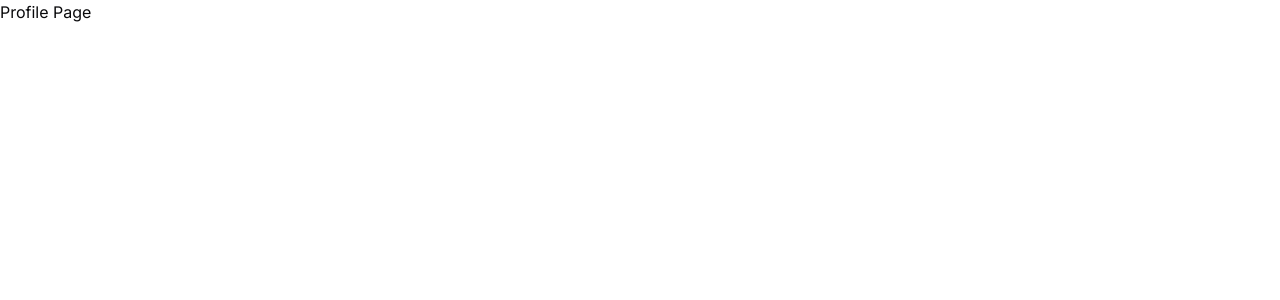
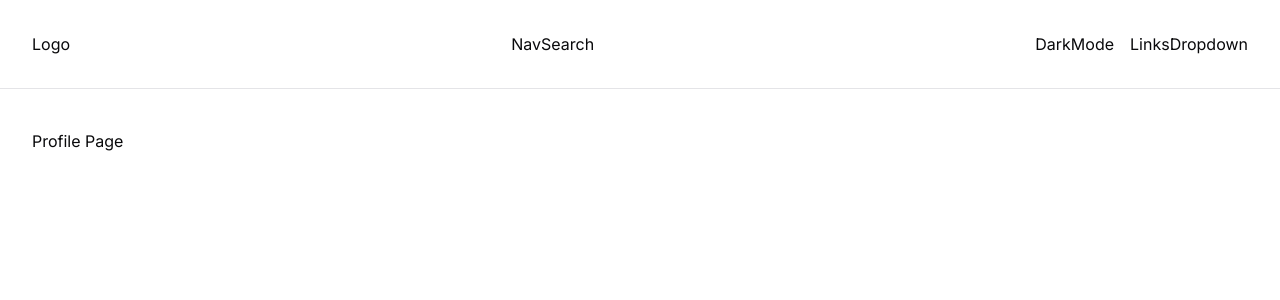
Before and after one commit to mmaustin/booking-app, a Next.js app in the folder booking/: page /profile in a window 1280 px wide. Shown: the top 300 px of the page. Built offline with nearby package versions, Linux system fonts and the light colour scheme.

Commit message:
Created navbar components and custon tailwind container class

```diff
--- a/booking/app/globals.css
+++ b/booking/app/globals.css
@@ -1,6 +1,12 @@
 @tailwind base;
 @tailwind components;
 @tailwind utilities;
+
+@layer components {
+  .container {
+    @apply mx-auto max-w-6xl xl:max-w-7xl px-8;
+  }
+}
 
 @layer base {
   :root {
--- a/booking/app/layout.tsx
+++ b/booking/app/layout.tsx
@@ -1,6 +1,7 @@
 import type { Metadata } from "next";
 import { Inter } from "next/font/google";
 import "./globals.css";
+import Navbar from "@/components/navbar/Navbar";
 
 const inter = Inter({ subsets: ["latin"] });
 
@@ -16,7 +17,12 @@
 }>) {
   return (
     <html lang="en">
-      <body className={inter.className}>{children}</body>
+      <body className={inter.className}>
+        <Navbar />
+        <main className=" container py-10">
+          {children}
+        </main>
+      </body>
     </html>
   );
 }
--- /dev/null
+++ b/booking/components/navbar/DarkMode.tsx
@@ -0,0 +1,9 @@
+
+
+
+const DarkMode = () => {
+  return (
+    <div>DarkMode</div>
+  )
+}
+export default DarkMode;
--- /dev/null
+++ b/booking/components/navbar/LinksDropdown.tsx
@@ -0,0 +1,9 @@
+
+
+
+const LinksDropdown = () => {
+  return (
+    <div>LinksDropdown</div>
+  )
+}
+export default LinksDropdown;
--- /dev/null
+++ b/booking/components/navbar/Logo.tsx
@@ -0,0 +1,9 @@
+
+
+
+const Logo = () => {
+  return (
+    <div>Logo</div>
+  )
+}
+export default Logo;
--- /dev/null
+++ b/booking/components/navbar/NavSearch.tsx
@@ -0,0 +1,9 @@
+
+
+
+const NavSearch = () => {
+  return (
+    <div>NavSearch</div>
+  )
+}
+export default NavSearch;
--- /dev/null
+++ b/booking/components/navbar/Navbar.tsx
@@ -0,0 +1,20 @@
+import DarkMode from "./DarkMode";
+import LinksDropdown from "./LinksDropdown";
+import Logo from "./Logo";
+import NavSearch from "./NavSearch";
+
+const Navbar = () => {
+  return (
+    <nav className="border-b">
+      <div className=" container flex flex-col sm:flex-row sm:justify-between sm:items-center flex-wrap gap-4 py-8">
+        <Logo />
+        <NavSearch />
+        <div className="flex gap-4 items-center">
+          <DarkMode />
+          <LinksDropdown />
+        </div>
+      </div>
+    </nav>
+  )
+}
+export default Navbar;
--- /dev/null
+++ b/booking/components/navbar/SignOutLink.tsx
@@ -0,0 +1,9 @@
+
+
+
+const SignOutLink = () => {
+  return (
+    <div>SignOutLink</div>
+  )
+}
+export default SignOutLink;
--- /dev/null
+++ b/booking/components/navbar/UserIcon.tsx
@@ -0,0 +1,9 @@
+
+
+
+const UserIcon = () => {
+  return (
+    <div>UserIcon</div>
+  )
+}
+export default UserIcon;
```
